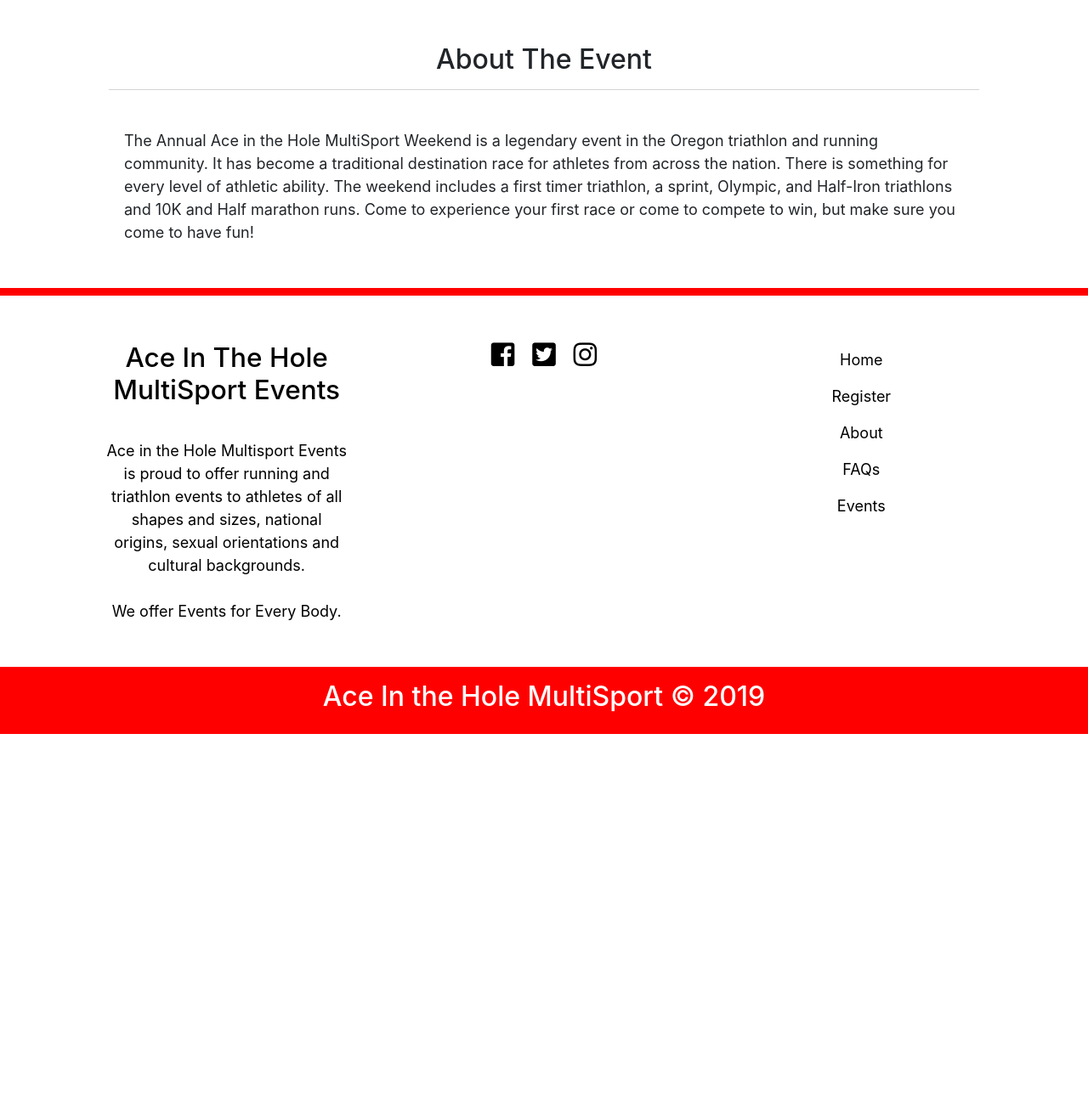
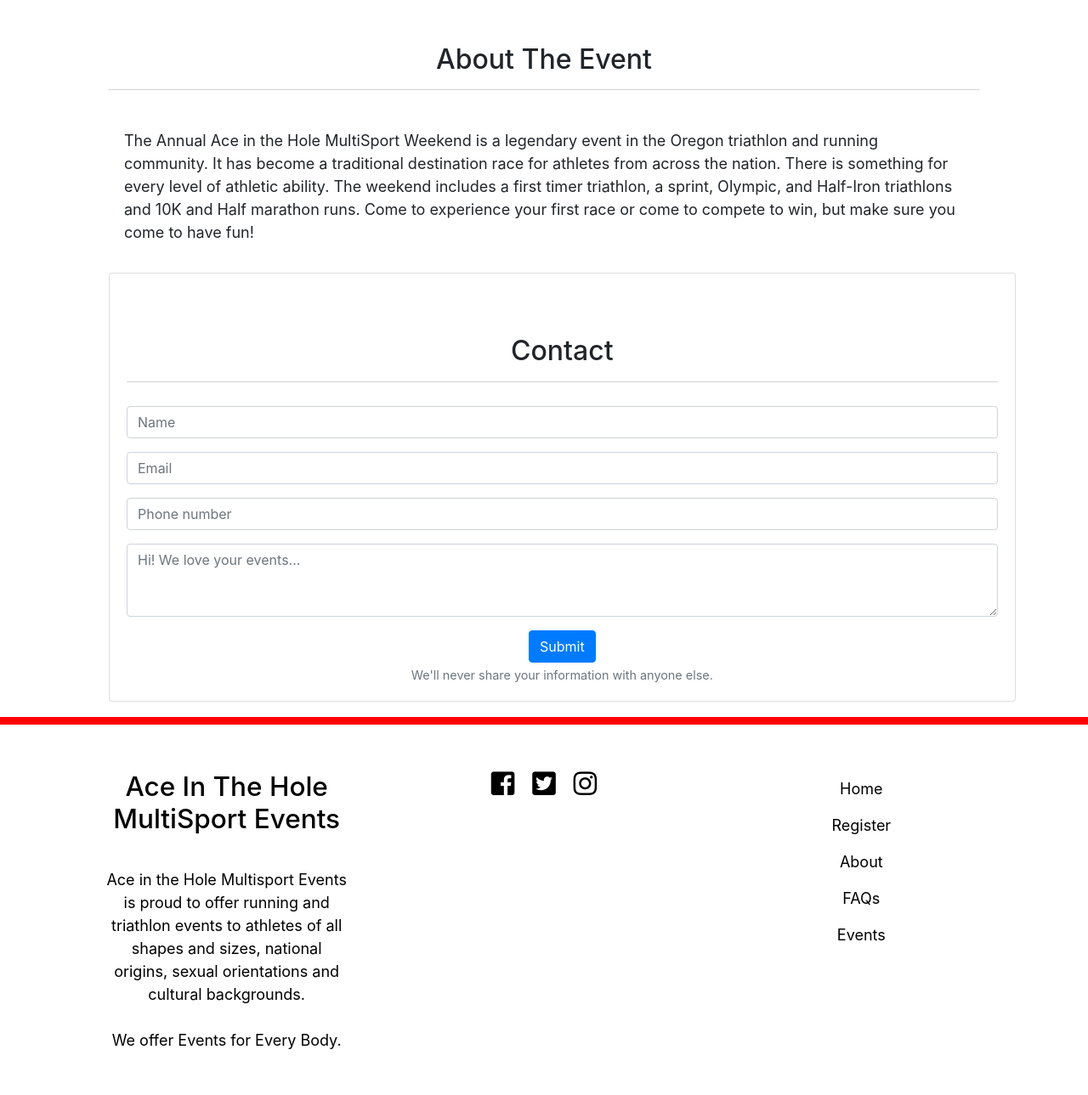
Before and after one commit to SoftTaco97/aceinthehole, a PHP site: page / in a window 1280 px wide. Shown: the part 770-2059 px from the top of the page at 85% size. Before the commit the page ends 1634 px from the top, so only its background shows below. Run offline with PHP 8.4, Linux system fonts and the light colour scheme; data that the repository does not hold is empty; some libraries are stand-ins or nearby versions.

Commit message:
Contact Form

```diff
--- a/index.php
+++ b/index.php
@@ -23,10 +23,43 @@
                 <!-- .col-xs-10 -->
             </div>
             <!-- /.row -->
+
+            <!-- .row -->
+            <div class="row">
+                <!-- .col-sm-10 -->
+                <div class="col-sm-10 text-center card card-body">
+                    <h2 class="text-center animateBlock notAnimated left">Contact</h2>
+                    <!-- form -->
+                    <form class="animateBlock notAnimated left" id="contactForm">
+                        <div class="form-group">
+                            <label for="name" class="sr-only">First and Last Name</label>
+                            <input type="text" class="form-control" id="name" aria-describedby="First and Last Name" placeholder="Name">
+                        </div>
+                        <div class="form-group">
+                            <label for="email" class="sr-only">Email</label>
+                            <input type="email" class="form-control" id="email" placeholder="Email">
+                        </div>
+                        <div class="form-group">
+                            <label for="telephone" class="sr-only">Telephone Number</label>
+                            <input type="telephone" class="form-control" id="telephone" placeholder="Phone number">
+                        </div>
+                        <div class="form-group">
+                            <label for="message" class="sr-only">Message</label>
+                            <textarea class="form-control" id="message" rows="3" placeholder="Hi! We love your events..."></textarea>
+                        </div>
+                        <button type="submit" class="btn btn-primary">Submit</button>
+                        <small class="form-text text-muted">We'll never share your information with anyone else.</small>
+                    </form>
+                    <!-- /form -->
+                </div>
+                <!-- /.col-sm-10 -->
+            </div>
+            <!-- /.row -->
         </section>
         <!-- /.container-fluid -->
     </main>
     <!-- MAIN ENDS HERE -->
     <?php include_once('includes/footer.php'); ?>
+    <script src="<?php echo FULL_PATH . 'js/form.js'; ?>"></script>
 </body>
 </html>
```
